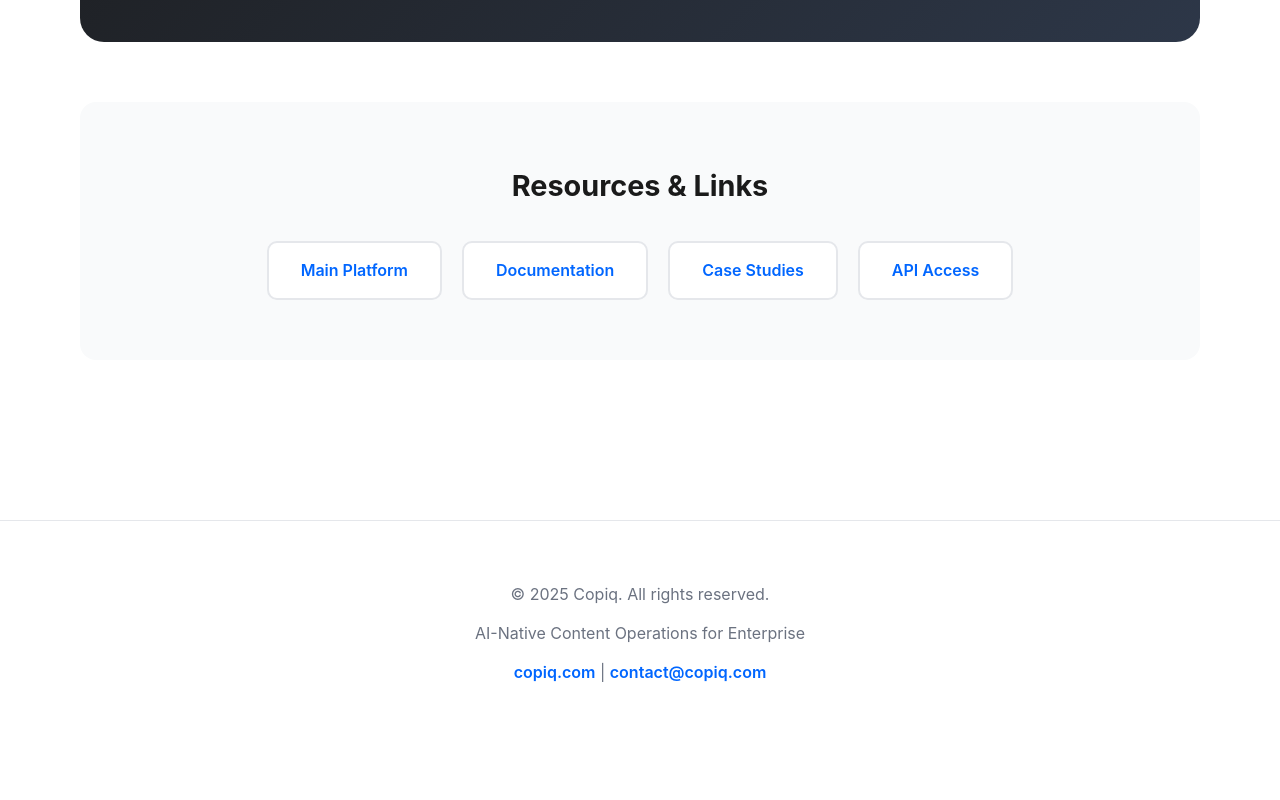
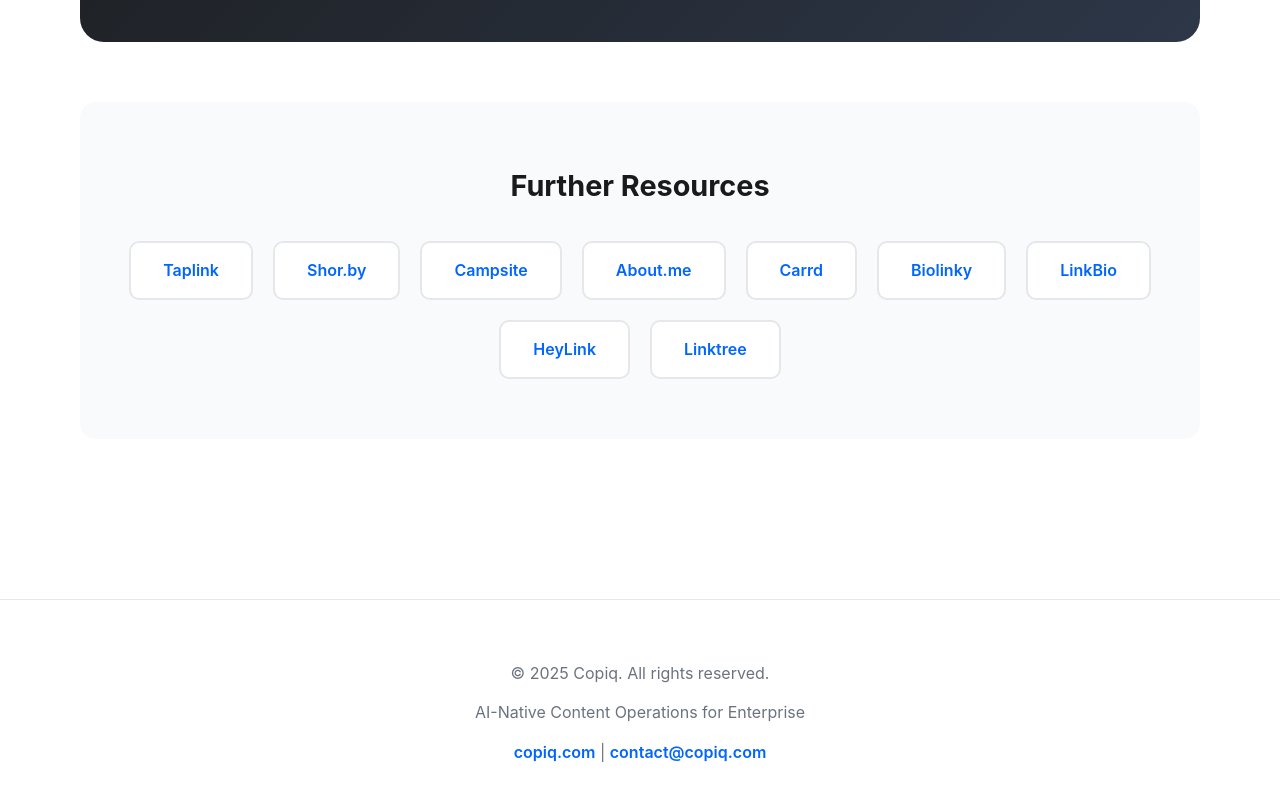
Before and after one commit to copiq-app/copiq-app.github.io, a plain HTML site: page index.html in a window 1280 px wide. Shown: the part 2845-3645 px from the top of the page. Before the commit the page ends 3584 px from the top, so only its background shows below. Drawn offline with Linux system fonts and the light colour scheme.

Commit message:
Add further resources links

```diff
--- a/index.html
+++ b/index.html
@@ -445,12 +445,17 @@
         </section>
 
         <section class="links-section">
-            <h3>Resources & Links</h3>
+            <h3>Further Resources</h3>
             <div class="links-grid">
-                <a href="https://copiq.com" class="link-button">Main Platform</a>
-                <a href="https://copiq.com" class="link-button">Documentation</a>
-                <a href="https://copiq.com" class="link-button">Case Studies</a>
-                <a href="https://copiq.com" class="link-button">API Access</a>
+                <a href="https://taplink.cc/copiq" class="link-button" target="_blank" rel="noopener">Taplink</a>
+                <a href="https://shor.by/MZVC" class="link-button" target="_blank" rel="noopener">Shor.by</a>
+                <a href="https://campsite.bio/copiq" class="link-button" target="_blank" rel="noopener">Campsite</a>
+                <a href="https://about.me/copiq" class="link-button" target="_blank" rel="noopener">About.me</a>
+                <a href="https://copiq.carrd.co/" class="link-button" target="_blank" rel="noopener">Carrd</a>
+                <a href="https://biolinky.co/copiq" class="link-button" target="_blank" rel="noopener">Biolinky</a>
+                <a href="https://linkbio.co/copiqcom" class="link-button" target="_blank" rel="noopener">LinkBio</a>
+                <a href="https://heylink.me/copiq/" class="link-button" target="_blank" rel="noopener">HeyLink</a>
+                <a href="https://linktr.ee/copiq" class="link-button" target="_blank" rel="noopener">Linktree</a>
             </div>
         </section>
     </div>
```
